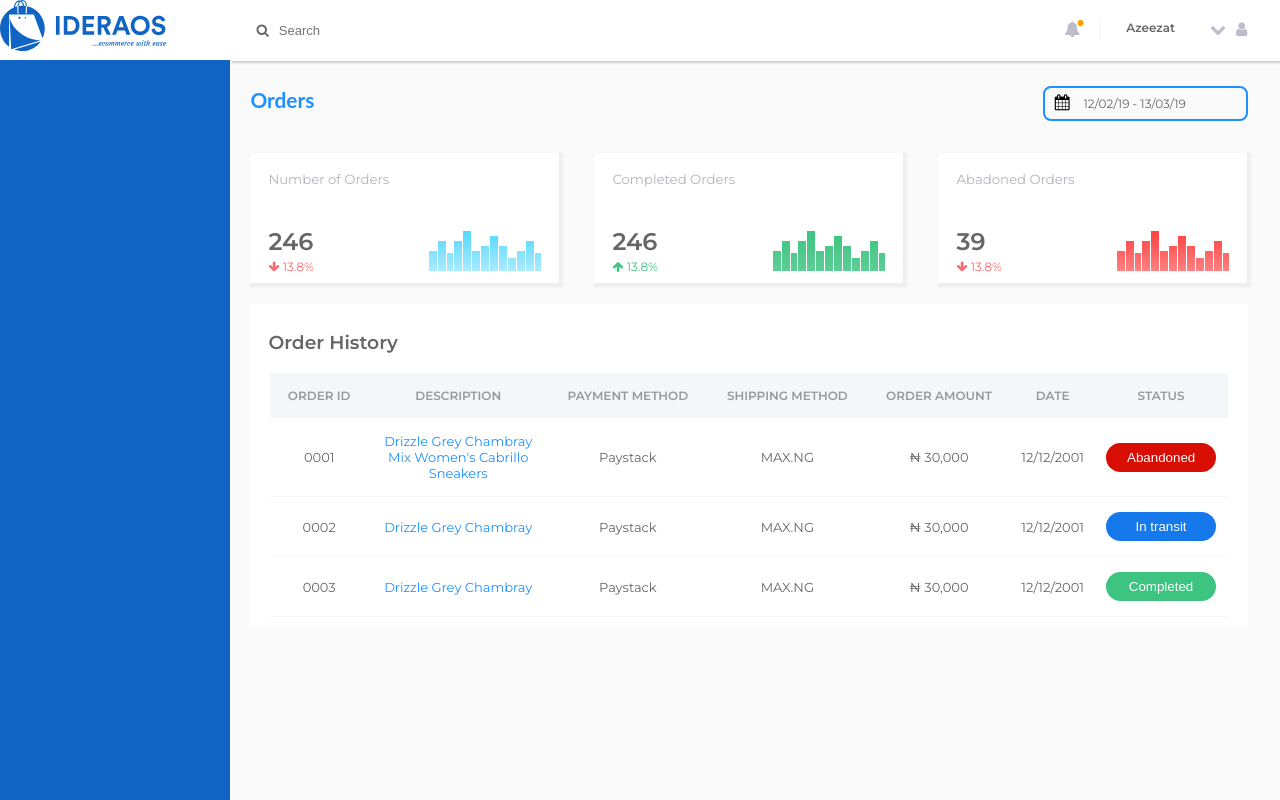
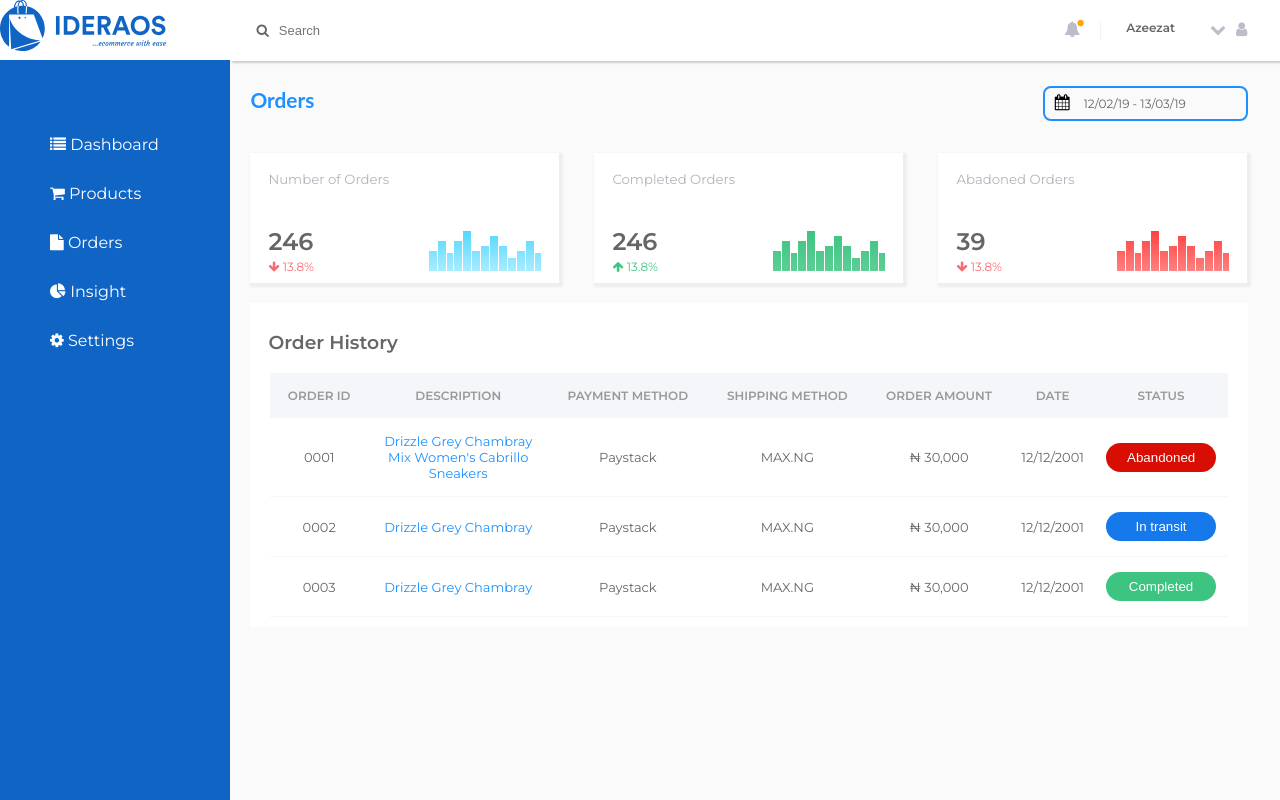
Before and after one commit to iamhabbeboy/ideraos-dashboard, a Vue app: page / in a window 1280 px wide. Built offline with nearby package versions, Linux system fonts and the light colour scheme.

Commit message:
sidebar navigation implemented

```diff
--- a/src/components/Sidebar.vue
+++ b/src/components/Sidebar.vue
@@ -3,6 +3,14 @@
     <div class="logo-section">
       <img src="@/assets/Logo.svg" alt="Logo"/>
     </div>
+
+    <ul class="links">
+      <li><a href="#"><i class="fa fa-list"></i> Dashboard</a></li>
+      <li><a href="#"><i class="fa fa-shopping-cart"></i> Products</a></li>
+      <li><a href="#"><i class="fa fa-file"></i> Orders</a></li>
+      <li><a href="#"><i class="fa fa-pie-chart"></i> Insight</a></li>
+      <li><a href="#"><i class="fa fa-cog"></i> Settings</a></li>
+    </ul>
   </div>
 </template>
 
@@ -20,6 +28,21 @@
   padding-bottom: 5px;
 }
 
+.links {
+  margin: 60px auto;
+}
+
+.links li {
+  list-style: none;
+}
+
+.links li a {
+  text-decoration: none;
+  color: #FFF;
+  padding: 15px 10px;
+  display: block;
+}
+
 @media (max-width: 480px) {
     .sidebar {
       display: none;
```
